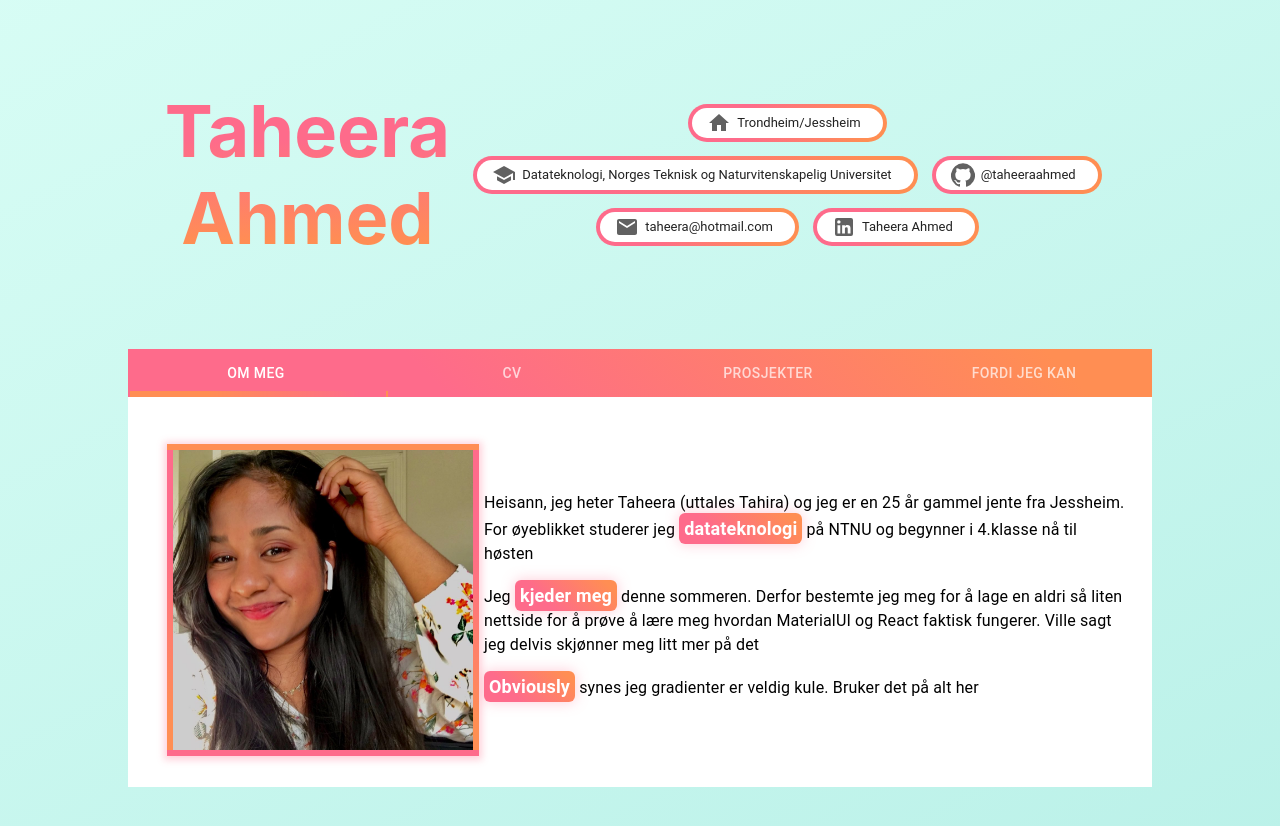
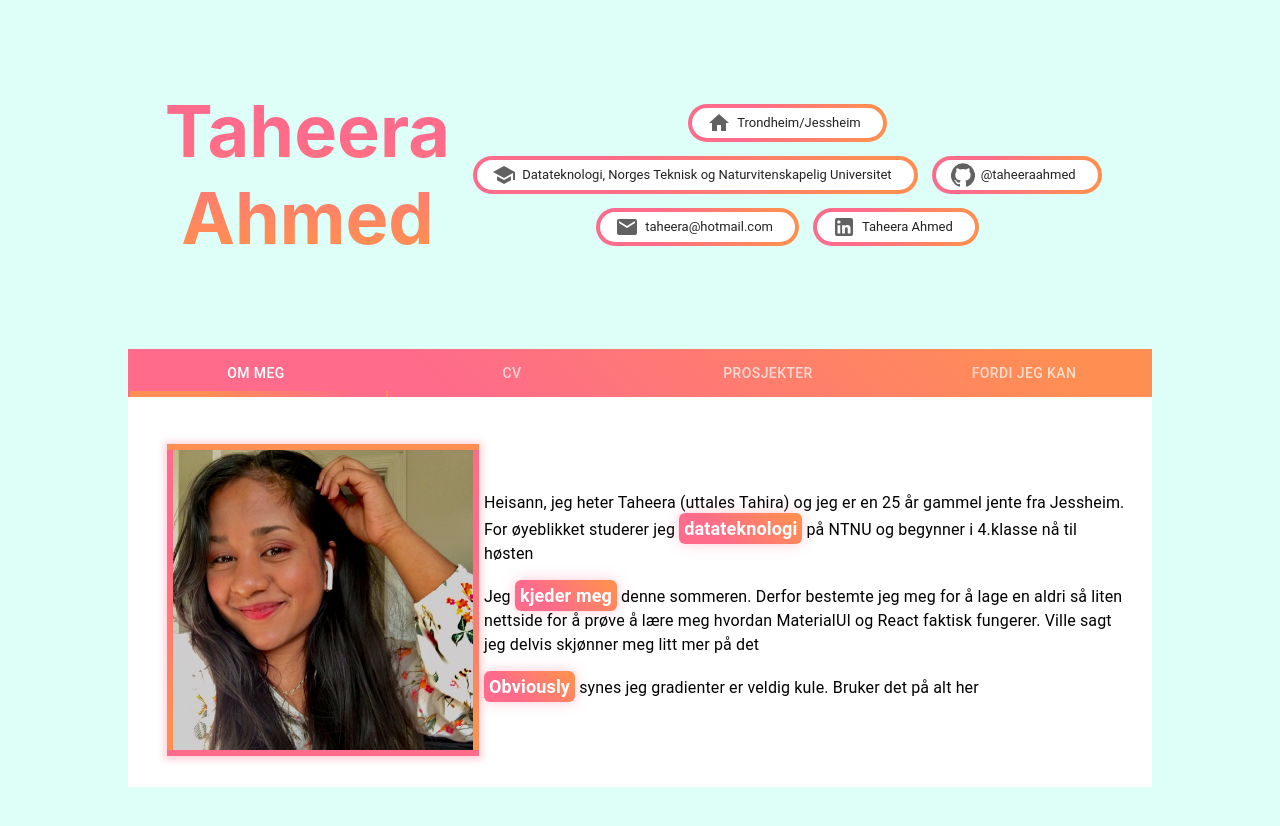
Before and after one commit to taheeraahmed/Making-a-react-app, a React (Create React App) app: page / in a window 1280 px wide. Shown: the top 826 px of the page. Built offline with nearby package versions, Linux system fonts and the light colour scheme.

Commit message:
Fjernet gradient bakgrunn

```diff
--- a/src/index.css
+++ b/src/index.css
@@ -3,20 +3,8 @@ body {
   font-family: -apple-system, BlinkMacSystemFont, 'Segoe UI', 'Roboto', 'Oxygen',
     'Ubuntu', 'Cantarell', 'Fira Sans', 'Droid Sans', 'Helvetica Neue',
     sans-serif;
-  -webkit-font-smoothing: antialiased;
-  -moz-osx-font-smoothing: grayscale;
-  background: linear-gradient(333deg, #ddfff7, #93e1d8, #ddfff7, #93e1d8);
-  background-size: 800% 800%;
-
-  animation: AnimationName 45s ease infinite;
+  background-color: #ddfff7;
 }
-
-@keyframes AnimationName {
-  0%{background-position:18% 0%}
-  50%{background-position:83% 100%}
-  100%{background-position:18% 0%}
-}
-
 code {
   font-family: source-code-pro, Menlo, Monaco, Consolas, 'Courier New',
     monospace;
```
